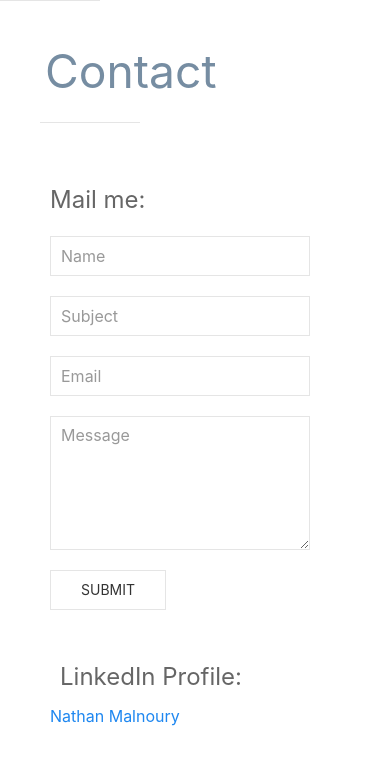
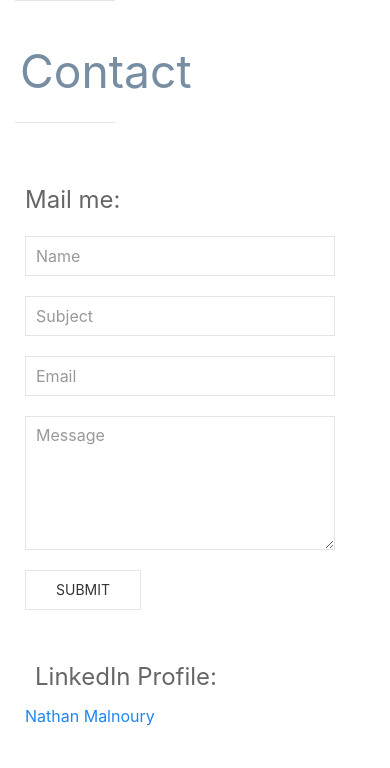
Before and after one commit to Nathanmalnoury/portfolio, a Django app: page /contact/ in a window 390 px wide. Shown: the part 80-848 px from the top of the page. Run offline with Django 3.2, Linux system fonts and the light colour scheme; some libraries are stand-ins or nearby versions.

Commit message:
better responsiveness, using viewport meta tag.

```diff
--- a/personal_portfolio/templates/base.html
+++ b/personal_portfolio/templates/base.html
@@ -3,6 +3,7 @@
 <html>
     <head lang="en">
         <meta charset="utf-8">
+        <meta name="viewport" content="width=device-width, initial-scale=1">
         <title>
             NM - {% block title %} {% endblock %}
         </title>
@@ -56,9 +57,9 @@
     </nav>
 
 
-    <div class="container">
+    <div class="uk-container">
         <hr class="uk-divider-small">
-        <div class="uk-margin-large-right uk-margin-medium-left uk-margin-medium-top">
+        <div class="uk-margin-medium">
             {% block page_content %}{% endblock %}
         </div>
     </div>
```
Also changed, not shown: personal_portfolio/settings.py (+6 -6 lines), 1 other file.
